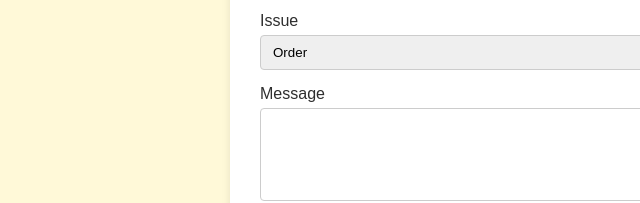
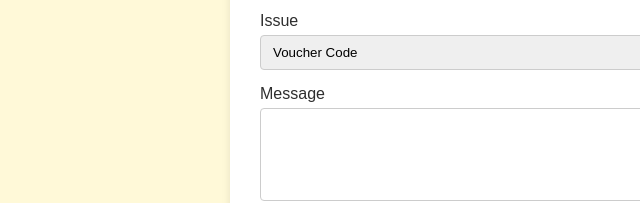
Before and after one commit to krishcode24/Assignment-3-, a plain HTML site: page feedback.html in a window 1280 px wide. Shown: the part 507-710 px from the top of the page, 0-640 px from the left. Drawn offline with Linux system fonts and the light colour scheme.

Commit message:
Update feedback.html

```diff
--- a/feedback.html
+++ b/feedback.html
@@ -57,8 +57,7 @@
         <label>Email <input type="email" name="email" required /></label>
         <label>Issue
           <select name="type">
-            <option>Order</option>
-            <option>Payment</option>
+            <option>Voucher Code</option>
             <option>Technical</option>
             <option>Other</option>
           </select>
```
